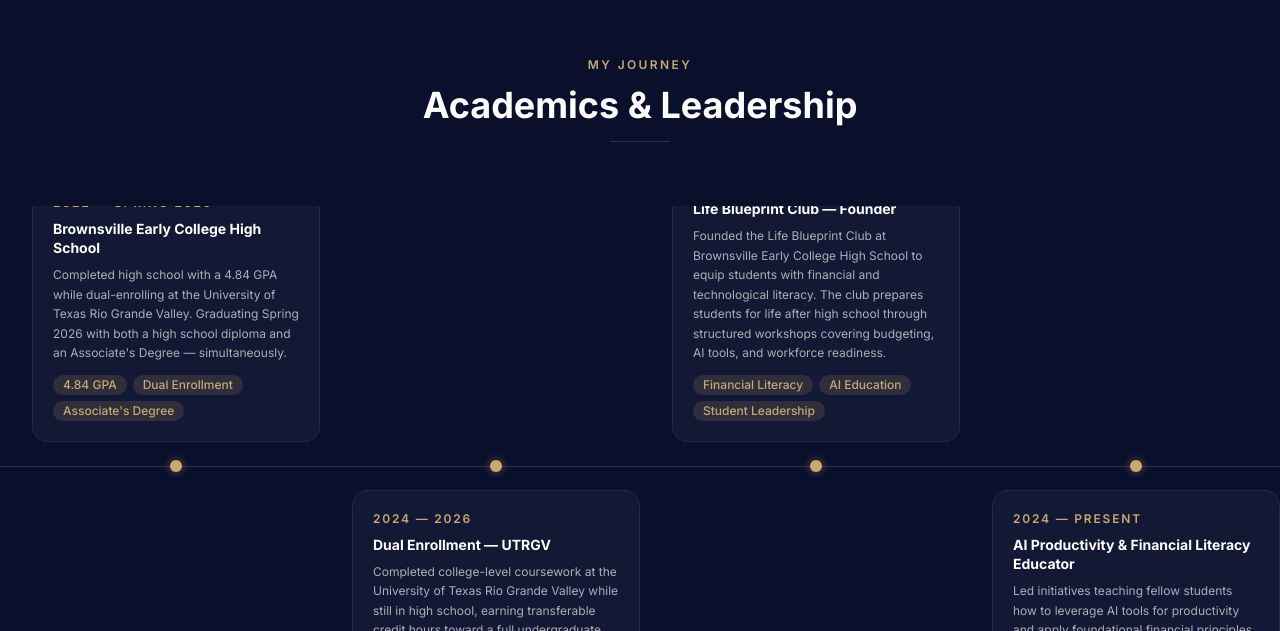
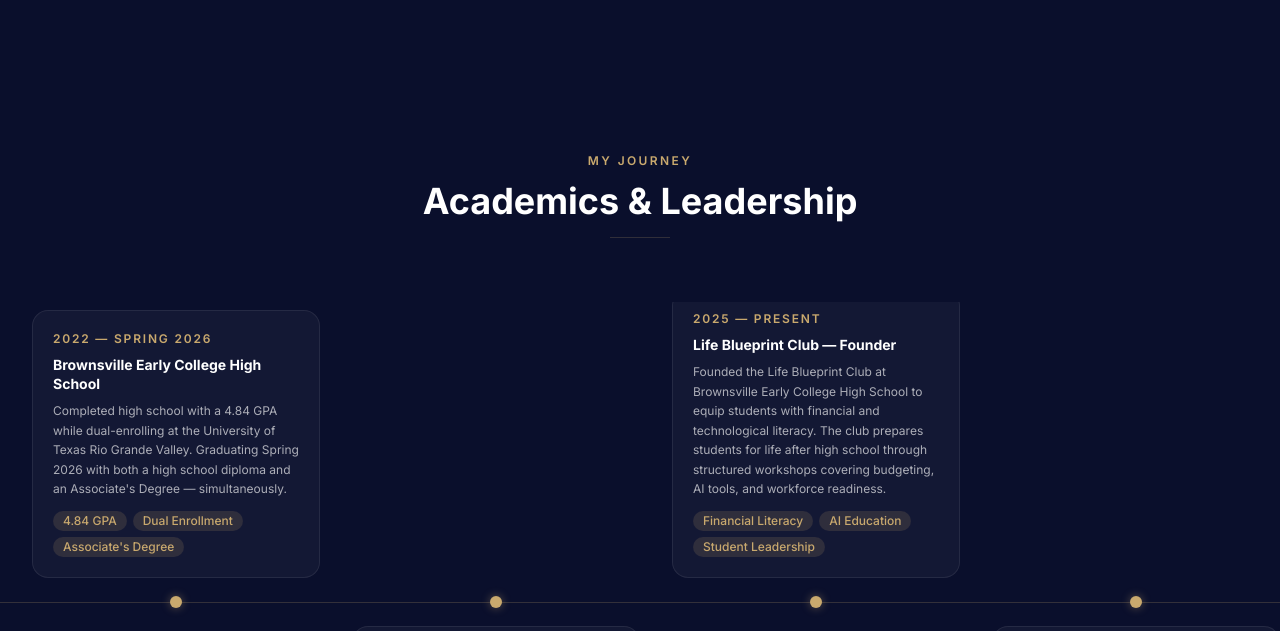
Before and after one commit to richardbernard2026/rb-portfolio-, a SvelteKit app: page / in a window 1280 px wide. Shown: the part 4289-4920 px from the top of the page. Built offline with nearby package versions, Linux system fonts and the light colour scheme.

Commit message:
timeline

```diff
--- a/src/routes/+page.svelte
+++ b/src/routes/+page.svelte
@@ -798,7 +798,7 @@
 <!-- ══════════════════════════════════════════════════════════════
      ACADEMICS & LEADERSHIP
 ══════════════════════════════════════════════════════════════ -->
-<section id="academics" class="w-full py-24 bg-[#0A0F2C]">
+<section id="academics" class="w-full pt-48 pb-16 bg-[#0A0F2C]">
 
 	<!-- ── Section Header — stays in centered container ── -->
 	<div class="max-w-5xl mx-auto px-6 md:px-12">
@@ -814,20 +814,22 @@
 	</div>
 
 	<!-- ── Timeline — full-width, breaks out of max-w container ── -->
-	<div id="academics-timeline" class="relative">
+	<div id="academics-timeline" class="relative" style="overflow: visible;">
 
-		<!-- Scroll wrapper: full viewport width, scrollbar hidden -->
-		<div class="timeline-scroll overflow-x-auto" style="scrollbar-width: none;">
+		<!-- Scroll wrapper: horizontal scroll only — scrollbar hidden -->
+		<div class="timeline-scroll overflow-x-auto" style="scrollbar-width: none; overflow-y: visible;">
 
-			<!-- Inner flex row: padding sets edge margins, gap sets card spacing -->
+			<!-- Inner flex row: 40px vertical padding creates a buffer so tall above-line
+			     cards never overflow above y:0 of the scroll container (which clips due to
+			     overflow-x:auto forcing overflow-y:auto per CSS spec) -->
 			<div
 				class="relative flex flex-row gap-8"
-				style="min-width: max-content; height: 520px; padding: 0 32px;"
+				style="min-width: max-content; height: 600px; padding: 40px 32px;"
 			>
-				<!-- Horizontal line bleeds left-0 to right-0 of this container = full scroll width -->
+				<!-- Line: top=300px = 40px (top padding) + 260px (half of 520px column) -->
 				<div
 					class="absolute left-0 right-0 pointer-events-none"
-					style="top: 260px; height: 1px; background: rgba(201,169,110,0.22);"
+					style="top: 300px; height: 1px; background: rgba(201,169,110,0.22);"
 				></div>
 
 				{#each [
```
